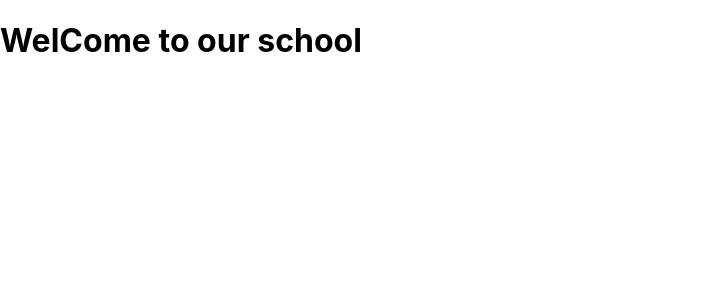
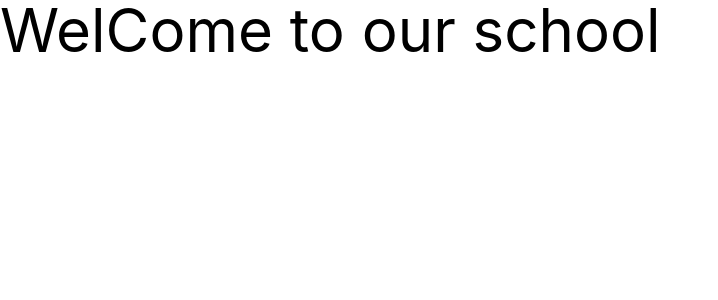
Before and after one commit to proloypaul/Eklashpur-High-School, a React (Create React App) app: page / in a window 1280 px wide. Shown: the top 300 px of the page, without its empty margins (0-718 px from the left). Built offline with nearby package versions, Linux system fonts and the light colour scheme.

Commit message:
add tailwind

```diff
--- /dev/null
+++ b/craco.config.js
@@ -0,0 +1,11 @@
+// craco.config.js
+module.exports = {
+    style: {
+      postcss: {
+        plugins: [
+          require('tailwindcss'),
+          require('autoprefixer'),
+        ],
+      },
+    },
+  }
--- a/src/App.js
+++ b/src/App.js
@@ -4,7 +4,8 @@ import './App.css';
 function App() {
   return (
     <div>
-      <h1>WelCome to our school</h1>
+      <h1 className="text-6xl">WelCome to our school</h1>
+
     </div>
   );
 }
--- a/src/index.css
+++ b/src/index.css
@@ -1,3 +1,6 @@
+@tailwind base;
+@tailwind components;
+@tailwind utilities;
 body {
   margin: 0;
   font-family: -apple-system, BlinkMacSystemFont, 'Segoe UI', 'Roboto', 'Oxygen',
--- /dev/null
+++ b/tailwind.config.js
@@ -0,0 +1,11 @@
+module.exports = {
+  purge: ['./src/**/*.{js,jsx,ts,tsx}', './public/index.html'],
+  darkMode: false, // or 'media' or 'class'
+  theme: {
+    extend: {},
+  },
+  variants: {
+    extend: {},
+  },
+  plugins: [],
+}
```
Also changed, not shown: package.json (+9 -3 lines), 1 other file (tests, documents, lock files or other folders).
